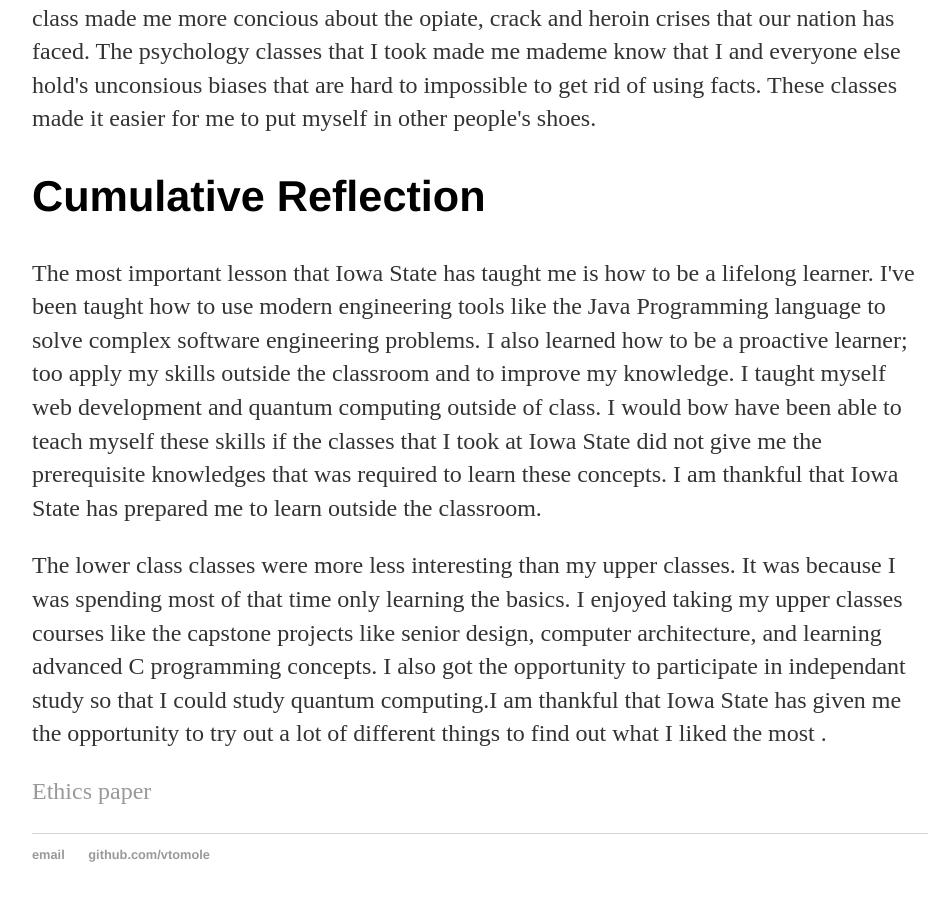
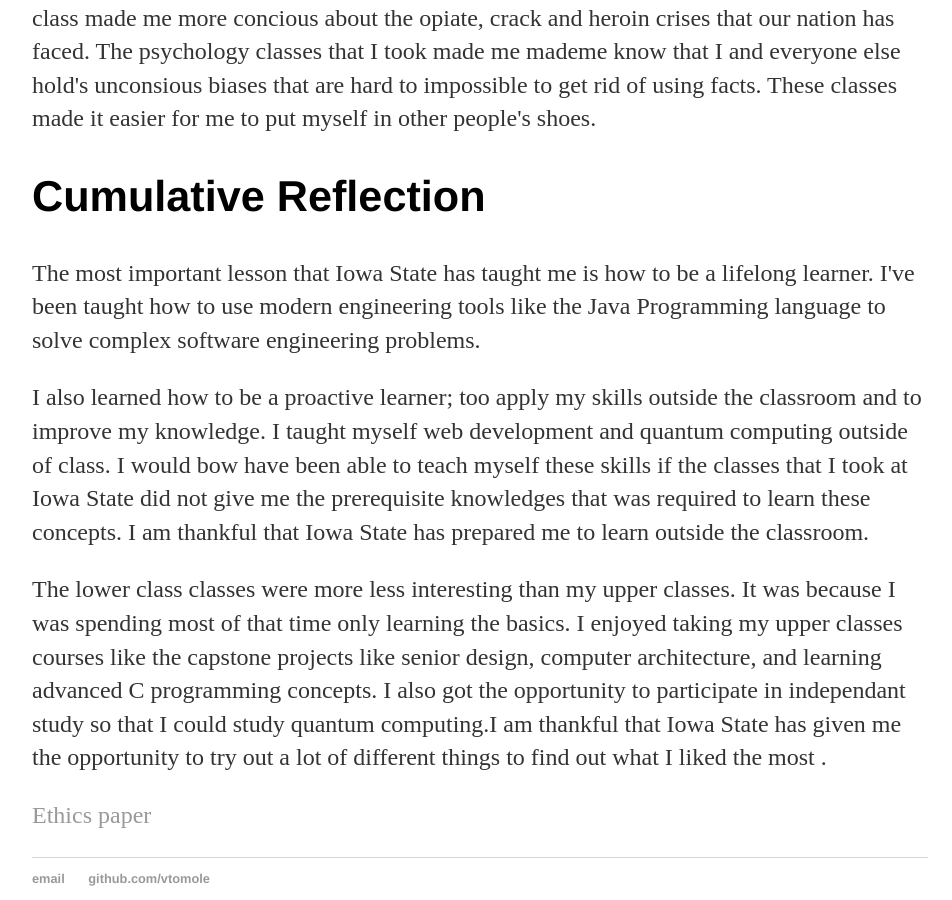
Before and after one commit to vtomole/vtomole.github.io, a Jekyll site: the page built from index.html, in a window 1280 px wide and 900 px high, scrolled down 6209 px. Shown: the whole window, without its empty margins (160-1112 px from the left). Built offline with Jekyll 4.4.1, drawn with Linux system fonts in a browser that asks for light colours.

Commit message:
separate it

```diff
--- a/index.html
+++ b/index.html
@@ -164,7 +164,9 @@ title: Homepage
 
 
 			  <p><h2>Cumulative Reflection</h2></p>
-			  <p>The most important lesson that Iowa State has taught me is how to be a lifelong learner. I've been taught how to use modern engineering tools like the Java Programming language to solve complex software engineering problems. I also learned how to be a proactive learner; too apply my skills outside the classroom and to improve my knowledge. I taught myself web development and quantum computing outside of class. I would bow have been able to teach myself these skills if the classes that I took at Iowa State did not give me the prerequisite knowledges that was required to learn these concepts. I am thankful that Iowa State has prepared me to learn outside the classroom. </p>
+			  <p>The most important lesson that Iowa State has taught me is how to be a lifelong learner. I've been taught how to use modern engineering tools like the Java Programming language to solve complex software engineering problems. </p>
+
+			  <p>I also learned how to be a proactive learner; too apply my skills outside the classroom and to improve my knowledge. I taught myself web development and quantum computing outside of class. I would bow have been able to teach myself these skills if the classes that I took at Iowa State did not give me the prerequisite knowledges that was required to learn these concepts. I am thankful that Iowa State has prepared me to learn outside the classroom. </p>
 
 			  <p>The lower class classes were more less interesting than my upper classes. It was because I was spending most of that time only learning the basics. I enjoyed taking my upper classes courses like the capstone projects like senior design, computer architecture, and learning advanced C programming concepts. I also got the opportunity to participate in independant study so that I could study quantum computing.I am thankful that Iowa State has given me the opportunity to  try out a lot of different things to find out what I liked the most . </p>
 
```
